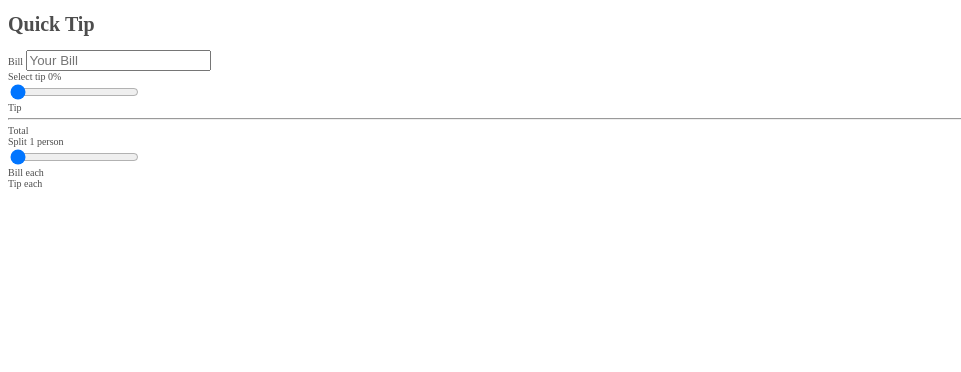
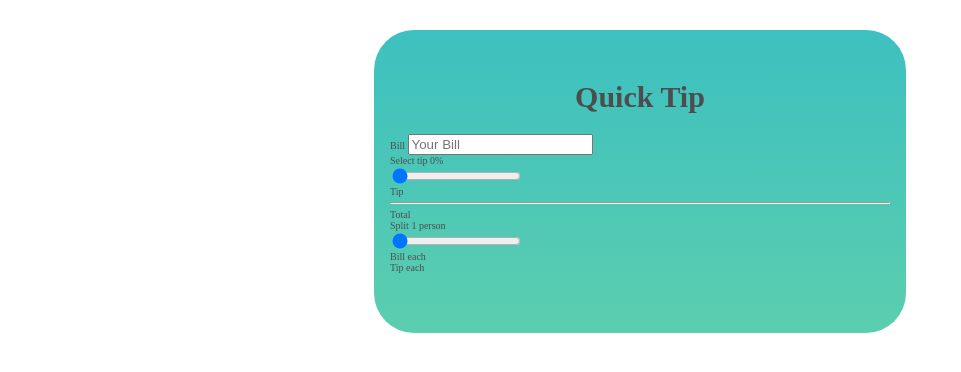
Before and after one commit to purpleheart808/tipcalc, a plain HTML site: page index.html in a window 1280 px wide. Shown: the whole page, without its empty margins (0-961 px from the left). Drawn offline with Linux system fonts and the light colour scheme.

Commit message:
Set initial CSS layout for html and main elements

```diff
--- a/styles/styles.css
+++ b/styles/styles.css
@@ -1,4 +1,17 @@
 html{
-    font-size: 10px;
+    font-size: 10px; /*root font size*/
     color: #4d4d4d;
 }
+
+main{
+    max-width: 50rem; /*  50 x root font size = 500px */
+    margin: 3rem auto; /*this centres the section along the horizontal axis*/
+    background: linear-gradient(#3dc0c0, #5bceae); /*set color to transition btwen two colors*/
+    padding: 3rem 1.6rem 6rem 1.6rem; /*clockwise starting with top, right, bottom, then left*/
+    border-radius: 4rem;
+}
+
+h1{
+    text-align: center;
+    font-size: 3rem;
+}
```
